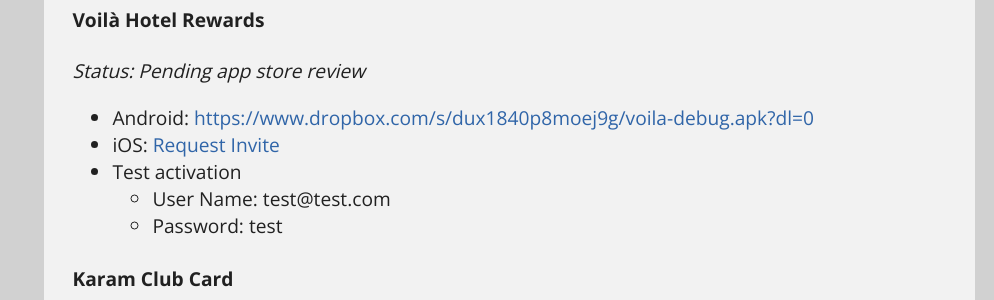
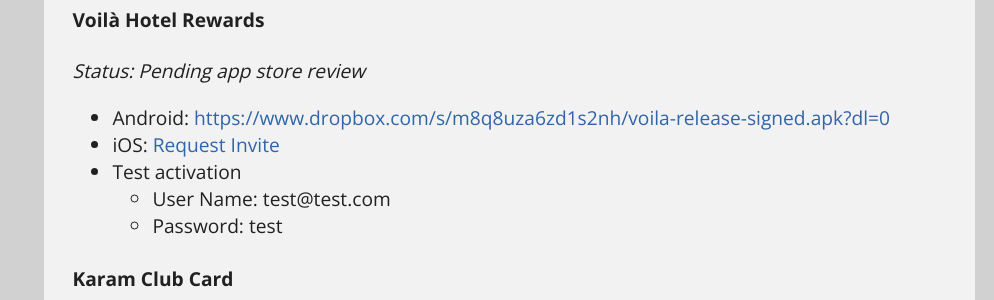
Before and after one commit to hmccode/hmccode.github.io, a Jekyll site: the page built from _posts/2016-07-23-mobile-apps.md, in a window 1280 px wide and 900 px high, scrolled down 3931 px. Shown: the part 156-456 px from the top of the window, without its empty margins (286-1280 px from the left). Built offline with Jekyll 4.4.1, drawn with Linux system fonts in a browser that asks for light colours; nearby versions of some CDN libraries; a script that is not in the unit is left out; part of the change alters nothing that is shown.

Commit message:
Updated the VOILA APp link

```diff
--- a/_posts/2016-07-23-mobile-apps.md
+++ b/_posts/2016-07-23-mobile-apps.md
@@ -154,7 +154,7 @@ To test apps under development for iOS requires TestFlight to be installed on yo
 
 _Status: Pending app store review_
 
-* Android: <https://www.dropbox.com/s/dux1840p8moej9g/voila-debug.apk?dl=0>
+* Android: <https://www.dropbox.com/s/m8q8uza6zd1s2nh/voila-release-signed.apk?dl=0>
 * iOS: [Request Invite](mailto:ios@clubhotel.com?subject=Invitation for Voila&body=Please send an invite @)
 * Test activation
   - User Name: test@test.com
```
